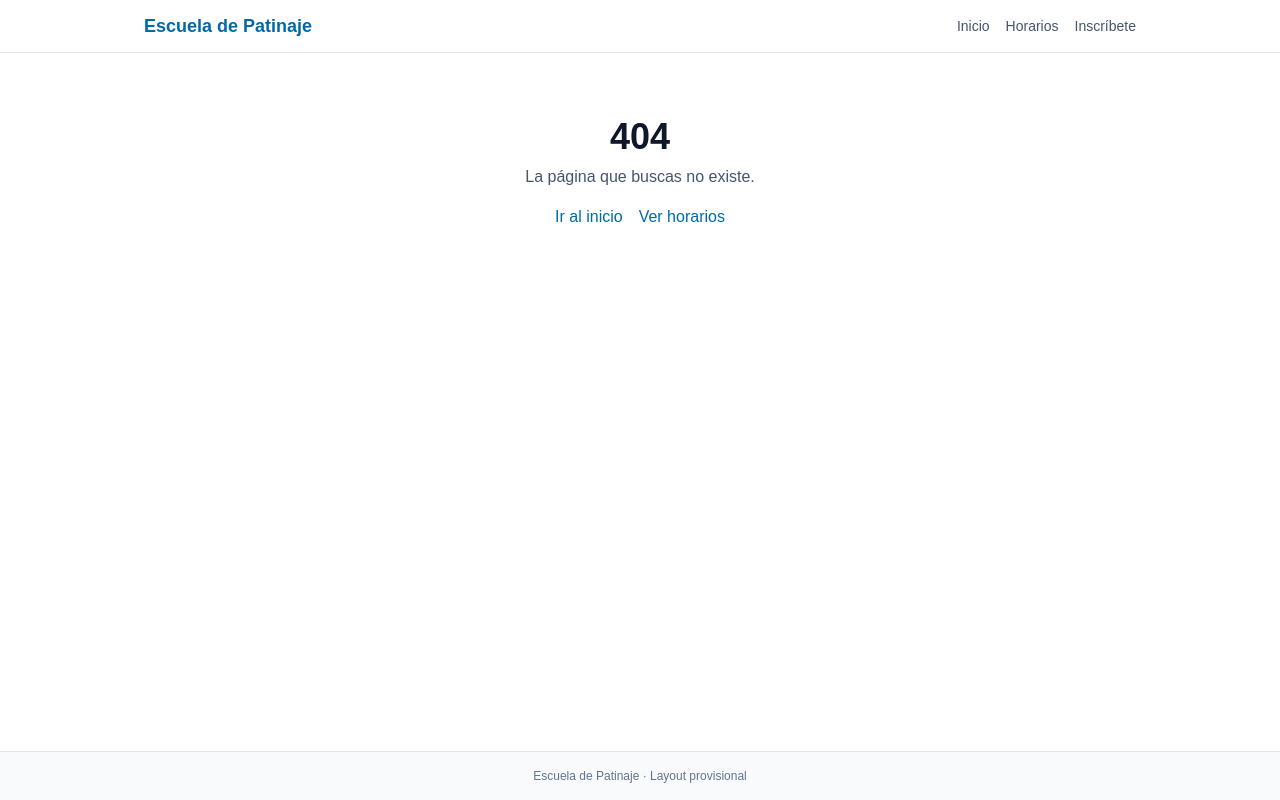
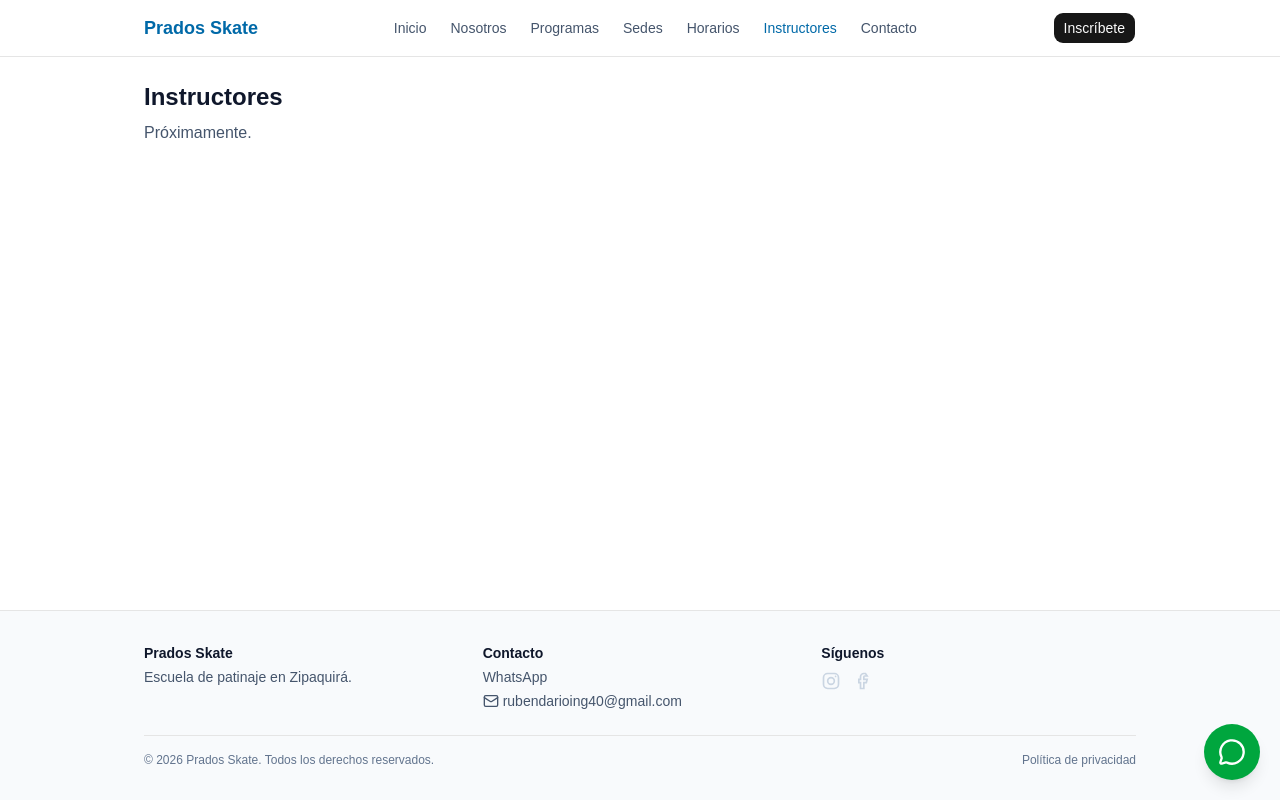
Before and after one commit to rubendarioing/escuela-patinaje, a React (Vite) app: page /instructores in a window 1280 px wide. Before the commit this address had no page. Built offline with nearby package versions, Linux system fonts and the light colour scheme.

Commit message:
feat: agregar layout público final con menú móvil, footer y botón de WhatsApp

```diff
--- a/src/app/router/index.tsx
+++ b/src/app/router/index.tsx
@@ -12,8 +12,13 @@ export const router = createBrowserRouter([
     errorElement: <RouteErrorPage />,
     children: [
       { index: true, element: <HomePage /> },
+      { path: 'nosotros', element: <PlaceholderPage title="Nosotros" /> },
+      { path: 'programas', element: <PlaceholderPage title="Programas" /> },
+      { path: 'sedes', element: <PlaceholderPage title="Sedes" /> },
       { path: 'horarios', element: <PlaceholderPage title="Horarios" /> },
+      { path: 'instructores', element: <PlaceholderPage title="Instructores" /> },
       { path: 'inscripcion', element: <PlaceholderPage title="Inscripción" /> },
+      { path: 'contacto', element: <PlaceholderPage title="Contacto" /> },
       { path: '*', element: <NotFoundPage /> },
     ],
   },
--- /dev/null
+++ b/src/components/common/SocialIcons.tsx
@@ -0,0 +1,19 @@
+import type { SVGProps } from 'react'
+
+export function InstagramIcon(props: SVGProps<SVGSVGElement>) {
+  return (
+    <svg viewBox="0 0 24 24" fill="none" stroke="currentColor" strokeWidth="2" {...props}>
+      <rect x="3" y="3" width="18" height="18" rx="5" />
+      <circle cx="12" cy="12" r="4" />
+      <circle cx="17.5" cy="6.5" r="1" fill="currentColor" stroke="none" />
+    </svg>
+  )
+}
+
+export function FacebookIcon(props: SVGProps<SVGSVGElement>) {
+  return (
+    <svg viewBox="0 0 24 24" fill="none" stroke="currentColor" strokeWidth="2" {...props}>
+      <path d="M15 3h-2a4 4 0 0 0-4 4v3H7v4h2v7h4v-7h3l1-4h-4V7a1 1 0 0 1 1-1h3z" />
+    </svg>
+  )
+}
--- /dev/null
+++ b/src/components/common/WhatsAppButton.tsx
@@ -0,0 +1,16 @@
+import { MessageCircle } from 'lucide-react'
+import { getWhatsAppUrl } from '@/lib/siteConfig'
+
+export function WhatsAppButton() {
+  return (
+    <a
+      href={getWhatsAppUrl('Hola, quiero información sobre la escuela de patinaje.')}
+      target="_blank"
+      rel="noopener noreferrer"
+      aria-label="Hablar por WhatsApp"
+      className="fixed bottom-5 right-5 z-40 flex h-14 w-14 items-center justify-center rounded-full bg-green-600 text-white shadow-lg transition hover:bg-green-700"
+    >
+      <MessageCircle className="h-7 w-7" aria-hidden="true" />
+    </a>
+  )
+}
--- /dev/null
+++ b/src/components/layout/DesktopNavigation.tsx
@@ -0,0 +1,29 @@
+import { NavLink } from 'react-router-dom'
+
+type NavLinkItem = {
+  to: string
+  label: string
+}
+
+type DesktopNavigationProps = {
+  links: NavLinkItem[]
+}
+
+export function DesktopNavigation({ links }: DesktopNavigationProps) {
+  return (
+    <nav className="hidden gap-6 sm:flex">
+      {links.map((link) => (
+        <NavLink
+          key={link.to}
+          to={link.to}
+          end={link.to === '/'}
+          className={({ isActive }) =>
+            `text-sm font-medium ${isActive ? 'text-sky-700' : 'text-slate-600 hover:text-sky-700'}`
+          }
+        >
+          {link.label}
+        </NavLink>
+      ))}
+    </nav>
+  )
+}
--- /dev/null
+++ b/src/components/layout/Footer.tsx
@@ -0,0 +1,85 @@
+import { Link } from 'react-router-dom'
+import { Mail } from 'lucide-react'
+import { InstagramIcon, FacebookIcon } from '@/components/common/SocialIcons'
+import { siteConfig, getWhatsAppUrl } from '@/lib/siteConfig'
+
+export function Footer() {
+  const year = new Date().getFullYear()
+
+  return (
+    <footer className="border-t bg-slate-50">
+      <div className="mx-auto max-w-5xl px-4 py-8 text-sm text-slate-600">
+        <div className="grid gap-6 sm:grid-cols-3">
+          <div>
+            <p className="font-semibold text-slate-900">{siteConfig.name}</p>
+            <p className="mt-1">Escuela de patinaje en Zipaquirá.</p>
+          </div>
+
+          <div>
+            <p className="font-semibold text-slate-900">Contacto</p>
+            <a
+              href={getWhatsAppUrl()}
+              target="_blank"
+              rel="noopener noreferrer"
+              className="mt-1 block hover:text-sky-700"
+            >
+              WhatsApp
+            </a>
+            <a
+              href={`mailto:${siteConfig.contactEmail}`}
+              className="mt-1 flex items-center gap-1 hover:text-sky-700"
+            >
+              <Mail className="h-4 w-4" aria-hidden="true" />
+              {siteConfig.contactEmail}
+            </a>
+          </div>
+
+          <div>
+            <p className="font-semibold text-slate-900">Síguenos</p>
+            <div className="mt-2 flex gap-3">
+              {siteConfig.social.instagram ? (
+                <a
+                  href={siteConfig.social.instagram}
+                  target="_blank"
+                  rel="noopener noreferrer"
+                  aria-label="Instagram"
+                >
+                  <InstagramIcon className="h-5 w-5 hover:text-sky-700" />
+                </a>
+              ) : (
+                <InstagramIcon
+                  className="h-5 w-5 text-slate-300"
+                  aria-label="Instagram (próximamente)"
+                />
+              )}
+              {siteConfig.social.facebook ? (
+                <a
+                  href={siteConfig.social.facebook}
+                  target="_blank"
+                  rel="noopener noreferrer"
+                  aria-label="Facebook"
+                >
+                  <FacebookIcon className="h-5 w-5 hover:text-sky-700" />
+                </a>
+              ) : (
+                <FacebookIcon
+                  className="h-5 w-5 text-slate-300"
+                  aria-label="Facebook (próximamente)"
+                />
+              )}
+            </div>
+          </div>
+        </div>
+
+        <div className="mt-6 flex flex-col gap-2 border-t pt-4 text-xs text-slate-500 sm:flex-row sm:justify-between">
+          <span>
+            © {year} {siteConfig.name}. Todos los derechos reservados.
+          </span>
+          <Link to="/privacidad" className="hover:text-sky-700">
+            Política de privacidad
+          </Link>
+        </div>
+      </div>
+    </footer>
+  )
+}
--- /dev/null
+++ b/src/components/layout/Header.tsx
@@ -0,0 +1,40 @@
+import { Link } from 'react-router-dom'
+import { DesktopNavigation } from '@/components/layout/DesktopNavigation'
+import { MobileNavigation } from '@/components/layout/MobileNavigation'
+import { buttonVariants } from '@/components/ui/button'
+import { cn } from '@/lib/utils'
+
+const links = [
+  { to: '/', label: 'Inicio' },
+  { to: '/nosotros', label: 'Nosotros' },
+  { to: '/programas', label: 'Programas' },
+  { to: '/sedes', label: 'Sedes' },
+  { to: '/horarios', label: 'Horarios' },
+  { to: '/instructores', label: 'Instructores' },
+  { to: '/contacto', label: 'Contacto' },
+]
+
+export function Header() {
+  return (
+    <header className="sticky top-0 z-30 border-b bg-white">
+      <div className="relative mx-auto flex max-w-5xl items-center justify-between px-4 py-3">
+        <Link to="/" className="text-lg font-bold text-sky-700">
+          Prados Skate
+        </Link>
+
+        <DesktopNavigation links={links} />
+
+        <div className="flex items-center gap-2">
+          <Link
+            to="/inscripcion"
+            className={cn(buttonVariants({ variant: 'default' }), 'hidden sm:inline-flex')}
+          >
+            Inscríbete
+          </Link>
+
+          <MobileNavigation links={links} />
+        </div>
+      </div>
+    </header>
+  )
+}
--- /dev/null
+++ b/src/components/layout/MobileNavigation.tsx
@@ -0,0 +1,54 @@
+import { useState } from 'react'
+import { NavLink } from 'react-router-dom'
+import { Menu, X } from 'lucide-react'
+
+type NavLinkItem = {
+  to: string
+  label: string
+}
+
+type MobileNavigationProps = {
+  links: NavLinkItem[]
+}
+
+export function MobileNavigation({ links }: MobileNavigationProps) {
+  const [isOpen, setIsOpen] = useState(false)
+
+  return (
+    <div className="sm:hidden">
+      <button
+        type="button"
+        onClick={() => setIsOpen((prev) => !prev)}
+        aria-expanded={isOpen}
+        aria-controls="mobile-menu"
+        aria-label={isOpen ? 'Cerrar menú' : 'Abrir menú'}
+        className="rounded-md p-2 text-slate-700 hover:bg-slate-100"
+      >
+        {isOpen ? <X className="h-6 w-6" /> : <Menu className="h-6 w-6" />}
+      </button>
+
+      {isOpen && (
+        <nav id="mobile-menu" className="absolute inset-x-0 top-full border-b bg-white shadow-md">
+          <ul className="flex flex-col gap-1 p-4">
+            {links.map((link) => (
+              <li key={link.to}>
+                <NavLink
+                  to={link.to}
+                  end={link.to === '/'}
+                  onClick={() => setIsOpen(false)}
+                  className={({ isActive }) =>
+                    `block rounded-md px-3 py-2 text-sm ${
+                      isActive ? 'bg-sky-50 font-semibold text-sky-700' : 'text-slate-700'
+                    }`
+                  }
+                >
+                  {link.label}
+                </NavLink>
+              </li>
+            ))}
+          </ul>
+        </nav>
+      )}
+    </div>
+  )
+}
--- a/src/components/layout/PublicLayout.tsx
+++ b/src/components/layout/PublicLayout.tsx
@@ -1,41 +1,19 @@
-import { NavLink, Outlet } from 'react-router-dom'
-
-const links = [
-  { to: '/', label: 'Inicio' },
-  { to: '/horarios', label: 'Horarios' },
-  { to: '/inscripcion', label: 'Inscríbete' },
-]
+import { Outlet } from 'react-router-dom'
+import { Header } from '@/components/layout/Header'
+import { Footer } from '@/components/layout/Footer'
+import { WhatsAppButton } from '@/components/common/WhatsAppButton'
 
 export function PublicLayout() {
   return (
     <div className="flex min-h-screen flex-col">
-      <header className="border-b bg-white">
-        <div className="mx-auto flex max-w-5xl flex-col gap-2 px-4 py-3 sm:flex-row sm:items-center sm:justify-between">
-          <span className="text-lg font-bold text-sky-700">Escuela de Patinaje</span>
-          <nav className="flex gap-4 text-sm">
-            {links.map((link) => (
-              <NavLink
-                key={link.to}
-                to={link.to}
-                end={link.to === '/'}
-                className={({ isActive }) =>
-                  isActive ? 'font-semibold text-sky-700' : 'text-slate-600 hover:text-sky-700'
-                }
-              >
-                {link.label}
-              </NavLink>
-            ))}
-          </nav>
-        </div>
-      </header>
+      <Header />
 
       <main className="mx-auto w-full max-w-5xl flex-1 px-4 py-6">
         <Outlet />
       </main>
 
-      <footer className="border-t bg-slate-50 py-4 text-center text-xs text-slate-500">
-        Escuela de Patinaje · Layout provisional
-      </footer>
+      <Footer />
+      <WhatsAppButton />
     </div>
   )
 }
--- /dev/null
+++ b/src/lib/siteConfig.ts
@@ -0,0 +1,16 @@
+// Datos de contacto de la escuela.
+// TODO: reemplazar por los datos reales antes del lanzamiento (paso 51).
+export const siteConfig = {
+  name: 'Prados Skate',
+  whatsappNumber: '573006307082', // formato internacional, sin "+"
+  contactEmail: 'rubendarioing40@gmail.com',
+  social: {
+    instagram: null as string | null,
+    facebook: null as string | null,
+  },
+}
+
+export const getWhatsAppUrl = (message?: string) => {
+  const base = `https://wa.me/${siteConfig.whatsappNumber}`
+  return message ? `${base}?text=${encodeURIComponent(message)}` : base
+}
```
